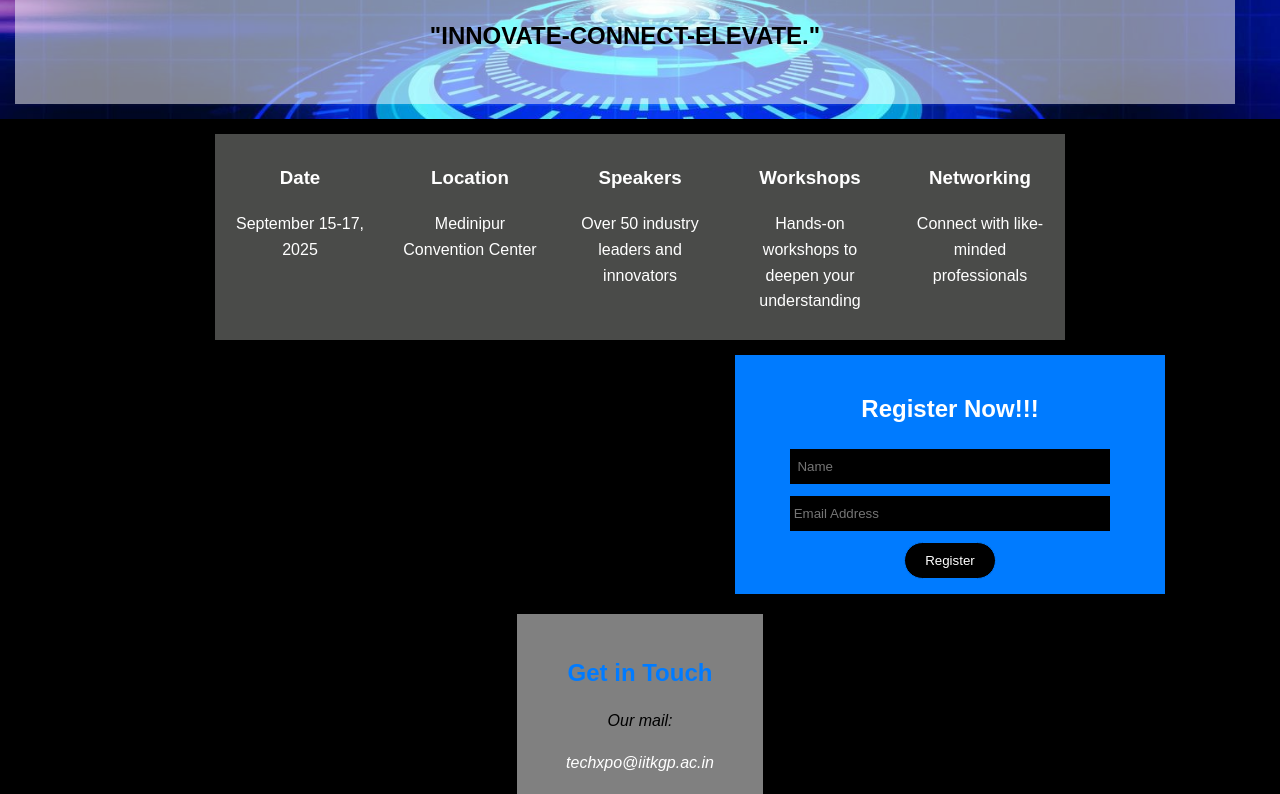
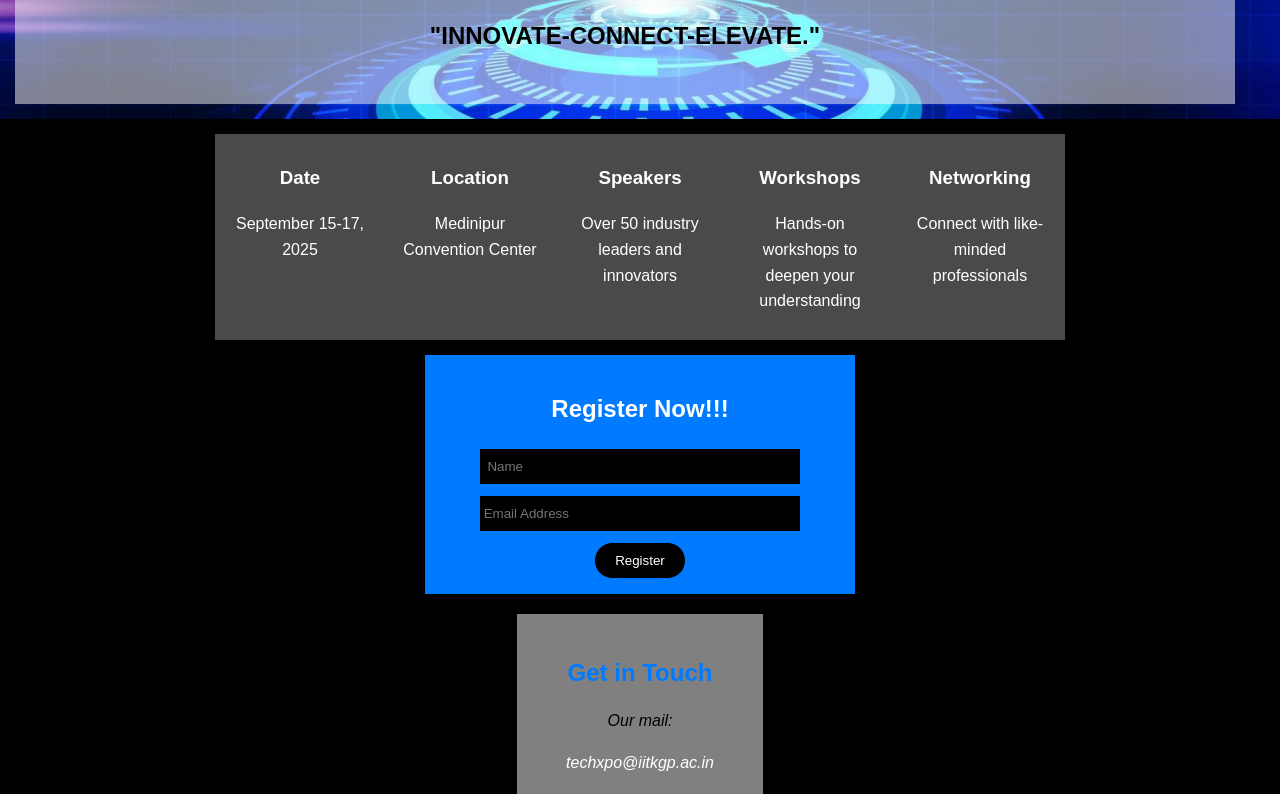
Before and after one commit to NandiniPanthangi/techxpo, a plain HTML site: page index.html in a window 1280 px wide. Shown: the part 514-1308 px from the top of the page. Drawn offline with Linux system fonts and the light colour scheme.

Commit message:
Update style.css

```diff
--- a/style.css
+++ b/style.css
@@ -184,8 +184,8 @@ header a:hover {
     width: 400px;
     text-align: center;
     justify-content: center;
-    position: relative;
-    left: 310px;
+/*     position: relative;
+    left: 310px; */
 
 }
 
```
